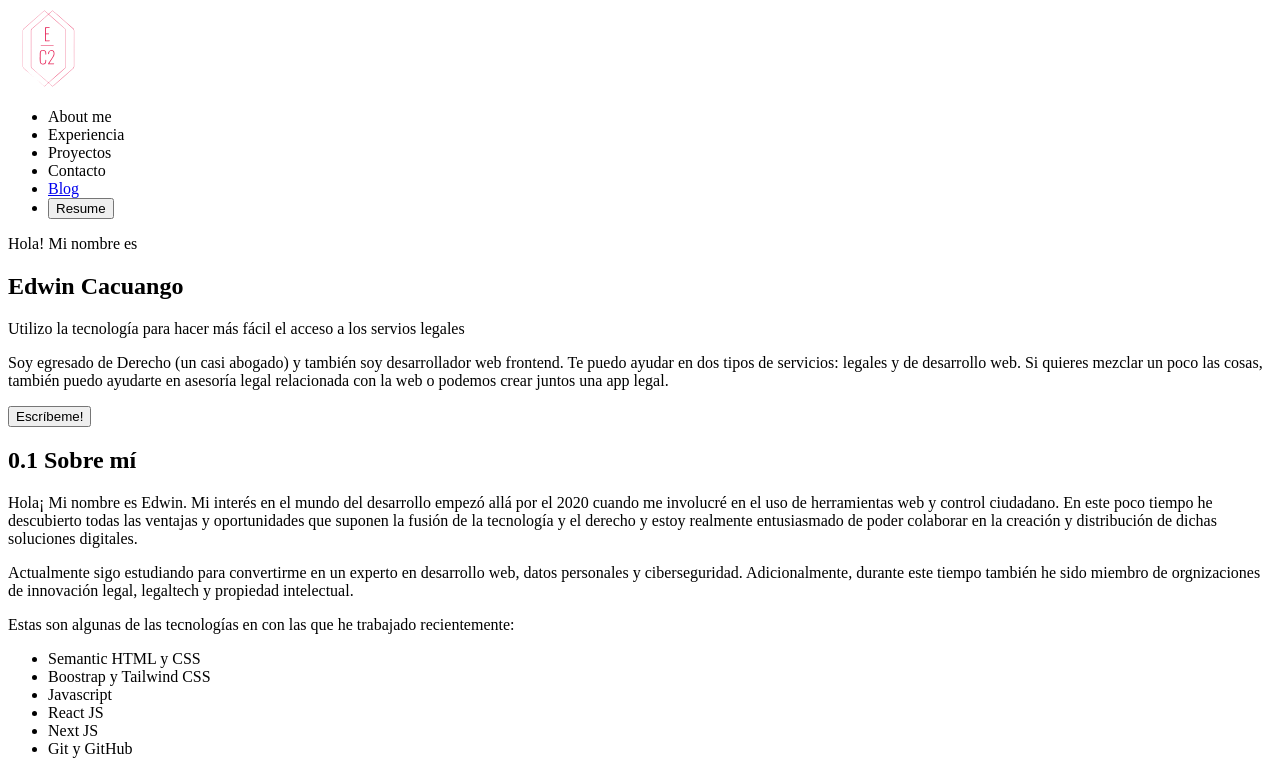
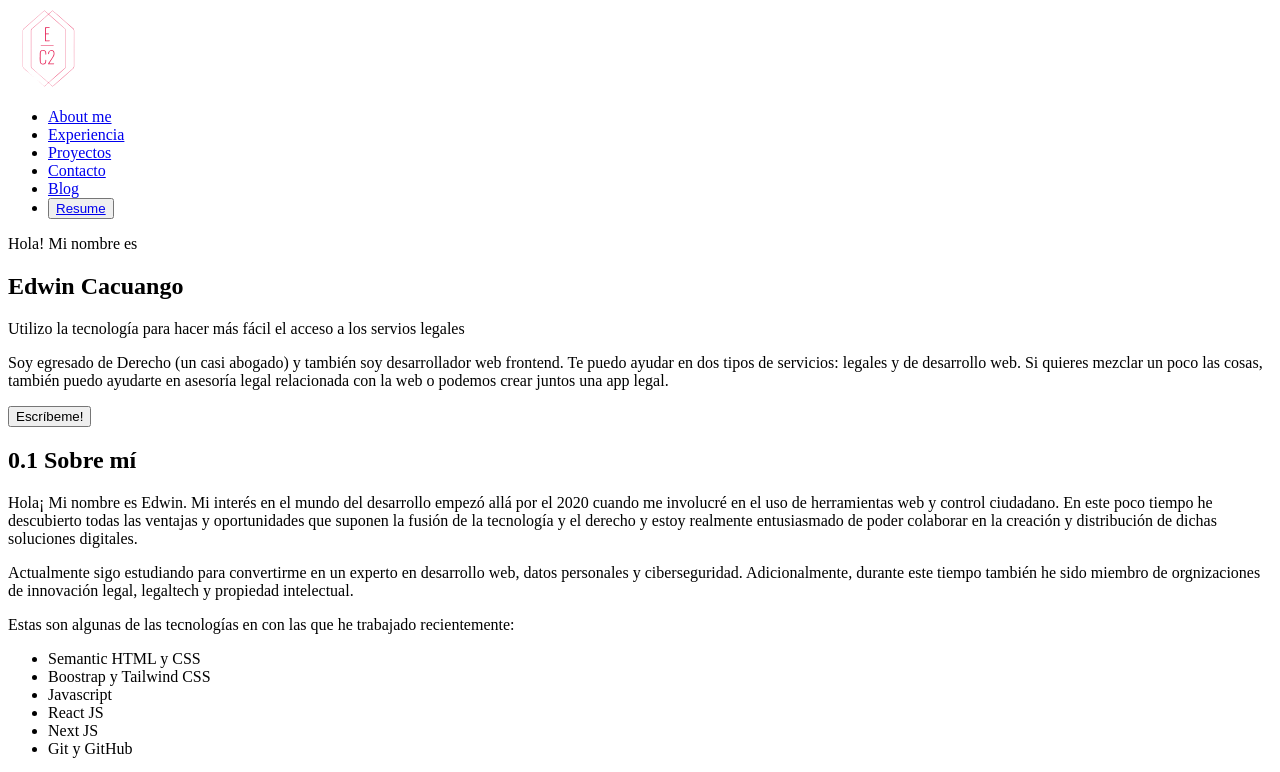
Before and after one commit to EdwinCacuango/my-portfolio, a Next.js app: page / in a window 1280 px wide. Shown: the top 772 px of the page. Built offline with nearby package versions, Linux system fonts and the light colour scheme.

Commit message:
Linked CV and other sections of home page to Nav Used a tags in component NavHome

```diff
--- a/components/AboutMe.js
+++ b/components/AboutMe.js
@@ -1,7 +1,7 @@
 import Image from "next/image"
 export const AboutMe = () => {
     return (
-        <section className="section-home flex gap-12">
+        <section className="section-home flex gap-12" id="about">
             <div className="max-w-[48%]">
                 <h2 className="title-2">0.1 Sobre mí</h2>
                 <div className="p-2 text-justify">
--- a/components/Header.js
+++ b/components/Header.js
@@ -7,7 +7,7 @@ import webLogo from "../public/logo.svg"
 
 export default function Header({ home }) {
     return (
-        <header className=" w-full px-8 py-4 flex justify-between items-center gap-4">
+        <header className="w-full px-8 py-4 flex justify-between items-center gap-4">
             <Link href="/">
                 <a>
                     <Image src={webLogo} alt="website logo" width={80} height={80} />
--- a/components/NavMenus/Nav-Home.js
+++ b/components/NavMenus/Nav-Home.js
@@ -5,12 +5,12 @@ export default function NavHome(){
     return (
         <nav>
             <ul className="flex justify-content-center items-center gap-4">
-                <li>About me</li>
-                <li>Experiencia</li>
-                <li>Proyectos</li>
-                <li>Contacto</li>
+                <li><a href="/#about">About me</a></li>
+                <li><a href="/#experience">Experiencia</a></li>
+                <li><a href="/#projects">Proyectos</a></li>
+                <li><a href="/#contact">Contacto</a></li>
                 <li><Link href="/blog"><a>Blog</a></Link></li>
-                <li><Button>Resume</Button></li>
+                <li><Button><a href="https://drive.google.com/file/d/1caQOH7CSlL-d3gYfRNUyNPYBWtpWAHks/view?usp=sharing" rel="noreferrer" target="_blank">Resume</a></Button></li>
             </ul>
         </nav>
     )
--- a/pages/index.js
+++ b/pages/index.js
@@ -12,7 +12,7 @@ export default function Home() {
     <Layout home>
       <Presentation />
       <AboutMe />
-      <section className="section-home">
+      <section className="section-home" id="experience">
         <div className="flex gap-8 items-center">
           <h2 className="title-2">02. Experiencia</h2>
           <div>
```
